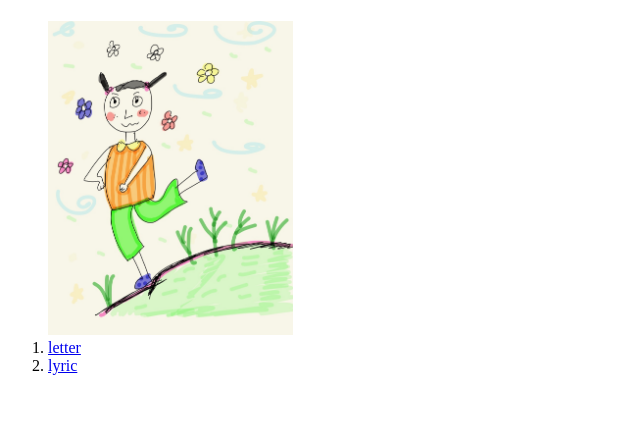
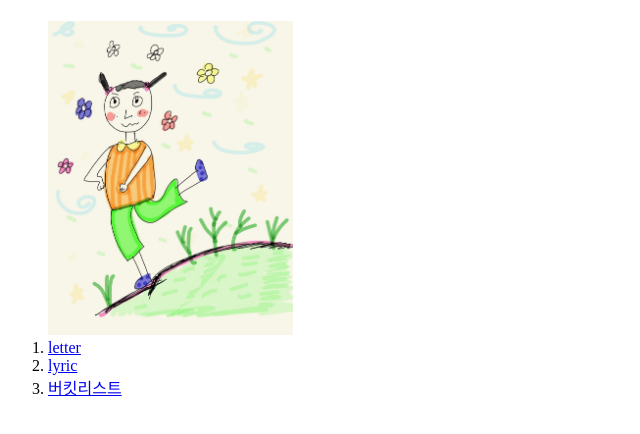
Before and after one commit to dongdaeng/web1, a plain HTML site: page index.html in a window 1280 px wide. Shown: the part 68-502 px from the top of the page, without its empty margins (0-640 px from the left). Drawn offline with Linux system fonts and the light colour scheme.

Commit message:
Update index.html

```diff
--- a/index.html
+++ b/index.html
@@ -11,6 +11,7 @@
   <img src="앗.jpg" width="20%">
 <li><a href="1.html">letter</li></a>
 <li><a href="2.html">lyric</li></a>
+<li><a href="3.html">버킷리스트</li></a>
 </ol>
 </body>
 </html>
```
